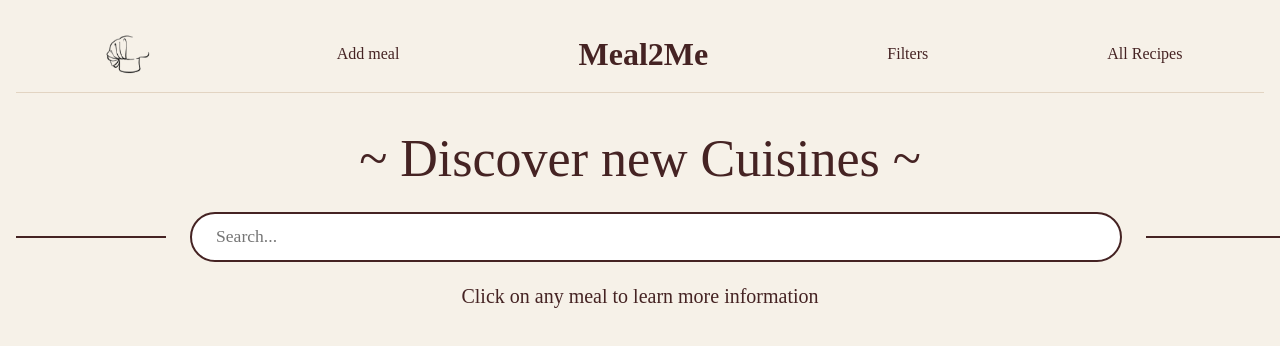
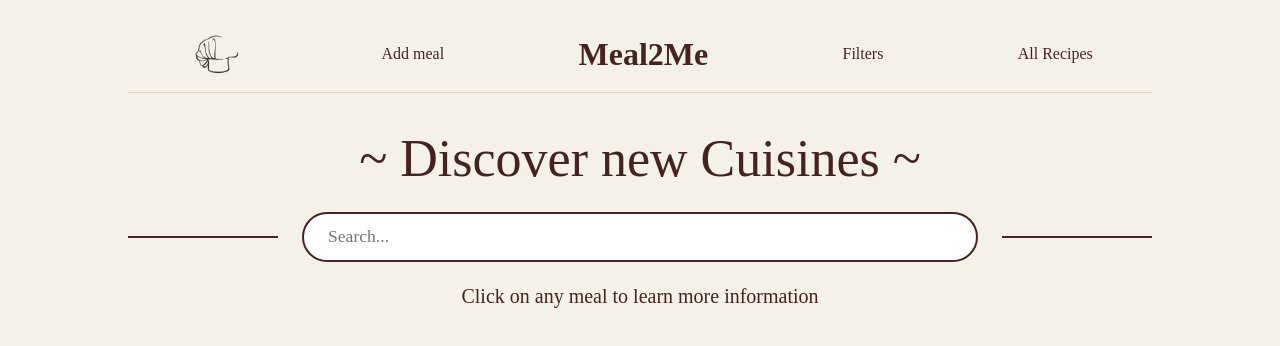
Before and after one commit to MIM-017/meal2me, a Next.js app: page / in a window 1280 px wide. Shown: the top 346 px of the page. Built offline with nearby package versions, Linux system fonts and the light colour scheme.

Commit message:
Changed globals.css to make styling uniform

```diff
--- a/app/globals.css
+++ b/app/globals.css
@@ -30,6 +30,7 @@ a {
 
 .shell {
   min-width: 860px;
+  width: 80dvw;
   padding: 24px 16px 48px;
 }
 
@@ -169,7 +170,6 @@ button.secondary {
 
 /* Search box with a line on each side:  ——— ( Search... ) ——— */
 .search {
-  width: 100vw;
   display: flex;
   align-items: center;
   gap: 24px;
```
